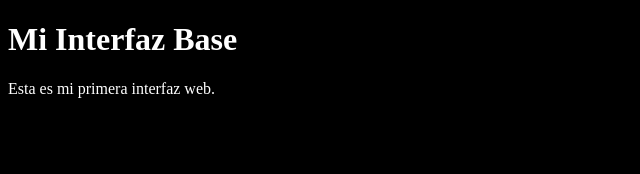
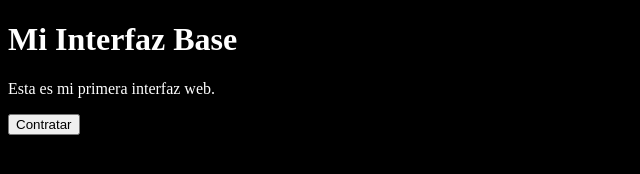
Before and after one commit to monnhl54-ops/mi-interfaz-web, a plain HTML site: page index.html in a window 1280 px wide. Shown: the whole page, without its empty margins (0-640 px from the left). Drawn offline with Linux system fonts and the light colour scheme.

Commit message:
feat: agrega boton flotante de contacto

```diff
--- a/index.html
+++ b/index.html
@@ -11,5 +11,7 @@
     <h1>Mi Interfaz Base</h1>
     <p>Esta es mi primera interfaz web.</p>
 
+    <button>Contratar</button>
+
 </body>
 </html>
```
